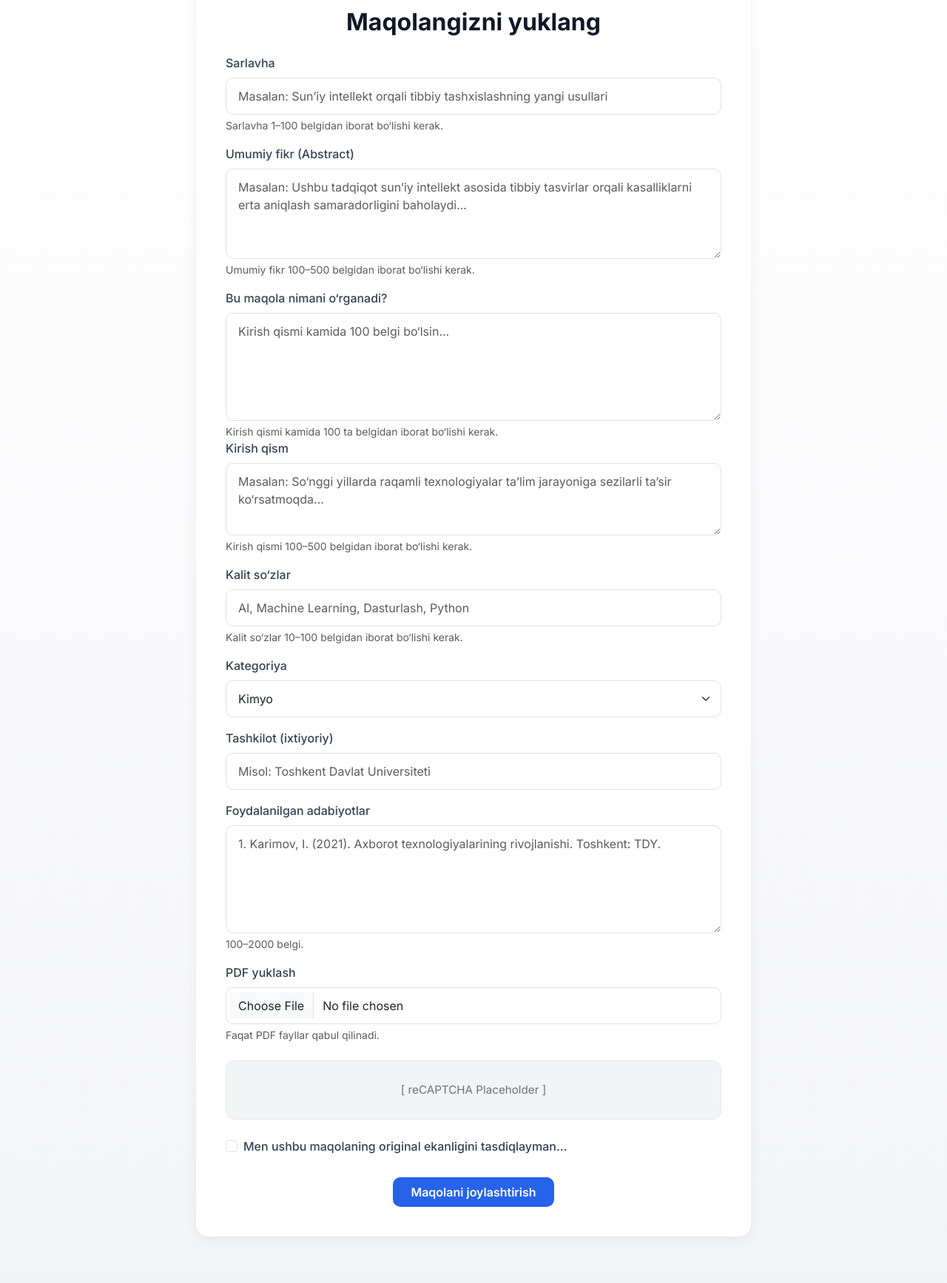
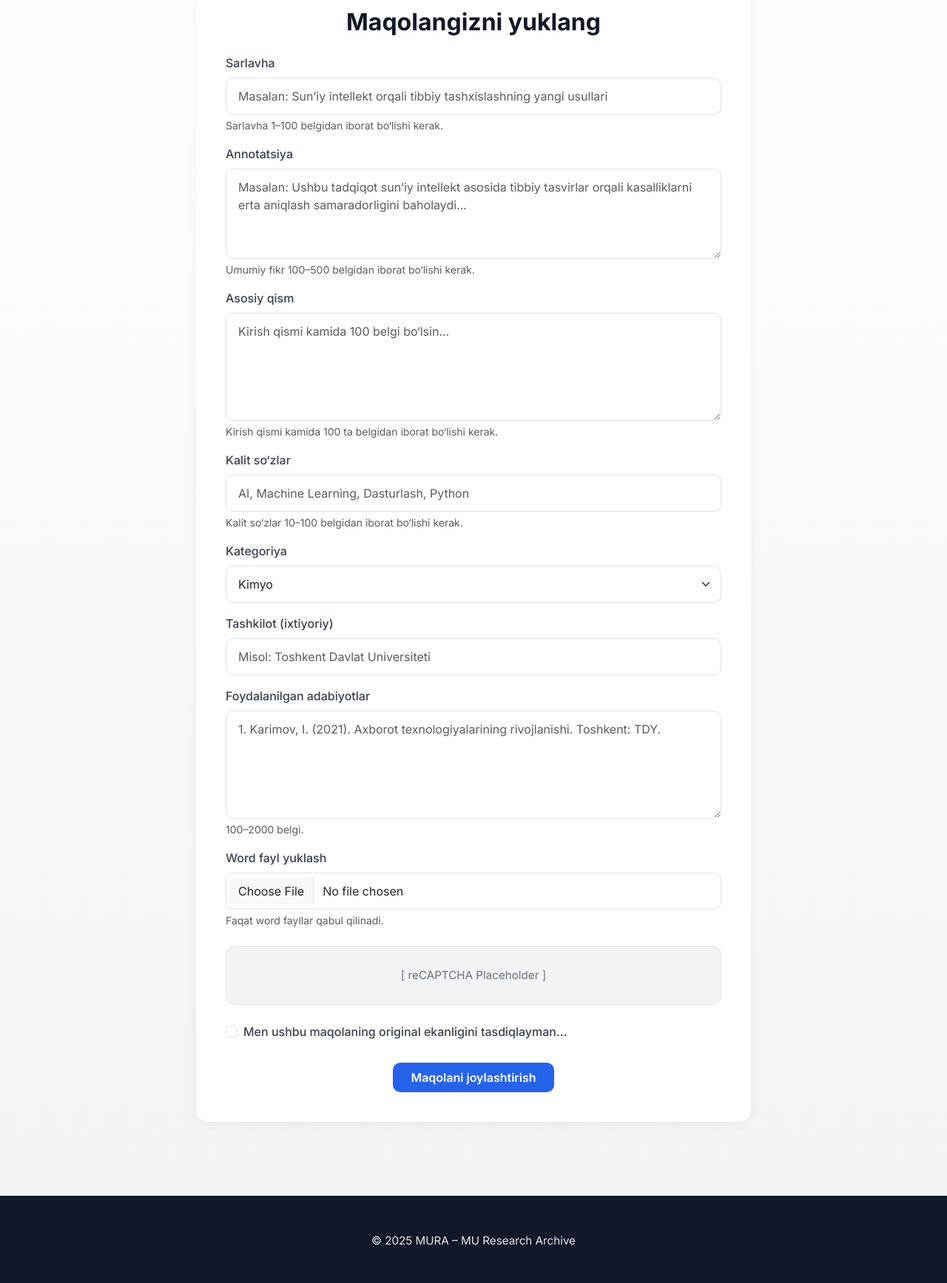
Before and after one commit to Zaynobiddin33/research_paper, a Django app: page /upload-paper/ in a window 1280 px wide. Shown: the part 201-1936 px from the top of the page at 74% size. Run offline with Django 5.2, Linux system fonts and the light colour scheme; a user stored in the database is signed in; data comes from the database, SQL or seed files in the repository; both versions use the stored data as it was after the commit; some libraries are stand-ins or nearby versions.

Commit message:
fix front

```diff
--- a/main/views.py
+++ b/main/views.py
@@ -354,7 +354,7 @@ def accept_paper(request, id):
     combined_docx = add_template(template, paper.file.path, f"combined/{paper.owner.first_name}-{paper.owner.last_name}.docx")
 
     # Convert to PDF (works on Linux/macOS)
-    pdf_path = f"pdfs/{paper.owner.first_name}-{paper.owner.last_name}.pdf"
+    pdf_path = f"pdfs/{paper.owner.first_name}-{paper.owner.last_name}-{datetime.now()}.pdf"
     convert_to_pdf(combined_docx, f"media/{pdf_path}")
     reader = PdfReader(f"media/{pdf_path}")
     length = len(reader.pages)
--- a/templates/detail.html
+++ b/templates/detail.html
@@ -21,7 +21,7 @@
         <header class="paper-header">
             <h1 class="paper-title">{{ paper.title }}</h1>
             <p class="paper-meta">{{ paper.owner.first_name }} {{ paper.owner.last_name }} · {{ paper.organization }} ·
-                Yuklangan {{ paper.published_at }} · {{ paper.pages }} sahifa · <span class="text-muted">Estimated read: 12 min</span>
+                Yuklangan {{ paper.published_at }} · {{ paper.pages }} sahifa
             </p>
         </header>
 
@@ -51,7 +51,7 @@
 
                     <h4 style="font-size:1rem; font-weight:700; margin-top:18px;">Foydalanilgan adabiyotlar</h4>
                     <ol style="line-height:1.6; margin-top:8px; color:#333">
-                        <li>{{ paper.citations }}</li>
+                        {{ paper.citations }}
                     </ol>
                 </div>
 
--- a/templates/upload.html
+++ b/templates/upload.html
@@ -29,7 +29,7 @@
 
                     <!-- Summary -->
                     <div class="mb-3">
-                        <label for="summary" class="form-label">Umumiy fikr (Abstract)</label>
+                        <label for="summary" class="form-label">Annotatsiya</label>
                         <textarea name="abstract" class="form-control" id="summary" rows="4"
                                   minlength="100" maxlength="500"
                                   placeholder="Masalan: Ushbu tadqiqot sun’iy intellekt asosida tibbiy tasvirlar orqali kasalliklarni erta aniqlash samaradorligini baholaydi..."
@@ -39,17 +39,12 @@
 
                     <!-- Intro with CKEditor -->
                     <div class="mb-3">
-                        <label for="intro" class="form-label">Bu maqola nimani o‘rganadi?</label>
+                        <label for="intro" class="form-label">Asosiy qism</label>
                         <textarea name="intro" class="form-control" id="intro" rows="5"
                                   placeholder="Kirish qismi kamida 100 belgi bo‘lsin..."
                                   minlength="100" maxlength="500" required></textarea>
                         <div class="form-text">Kirish qismi kamida 100 ta belgidan iborat bo‘lishi kerak.</div>
-                        <label for="editor" class="form-label">Kirish qism</label>
-                        <textarea name="intro" class="form-control" id="editor" rows="3"
-                                  minlength="100" maxlength="500"
-                                  placeholder="Masalan: So‘nggi yillarda raqamli texnologiyalar ta’lim jarayoniga sezilarli ta’sir ko‘rsatmoqda..."
-                                  required></textarea>
-                        <div class="form-text">Kirish qismi 100–500 belgidan iborat bo‘lishi kerak.</div>
+
                     </div>
 
                     <!-- Keywords -->
@@ -92,9 +87,9 @@
 
                     <!-- PDF Upload -->
                     <div class="mb-4">
-                        <label for="file" class="form-label">PDF yuklash</label>
-                        <input name="file" class="form-control" type="file" id="file" accept=".pdf" required>
-                        <div class="form-text">Faqat PDF fayllar qabul qilinadi.</div>
+                        <label for="file" class="form-label">Word fayl yuklash</label>
+                        <input name="file" class="form-control" type="file" id="file" accept=".docx" required>
+                        <div class="form-text">Faqat word fayllar qabul qilinadi.</div>
                     </div>
 
                     <!-- reCAPTCHA placeholder -->
```
Also changed, not shown: templates/edit-paper.html (+4 -4 lines), db.sqlite3, media/2025-10-22_10_0u1TcX3.09.48.jpg (added), 5 other files.
